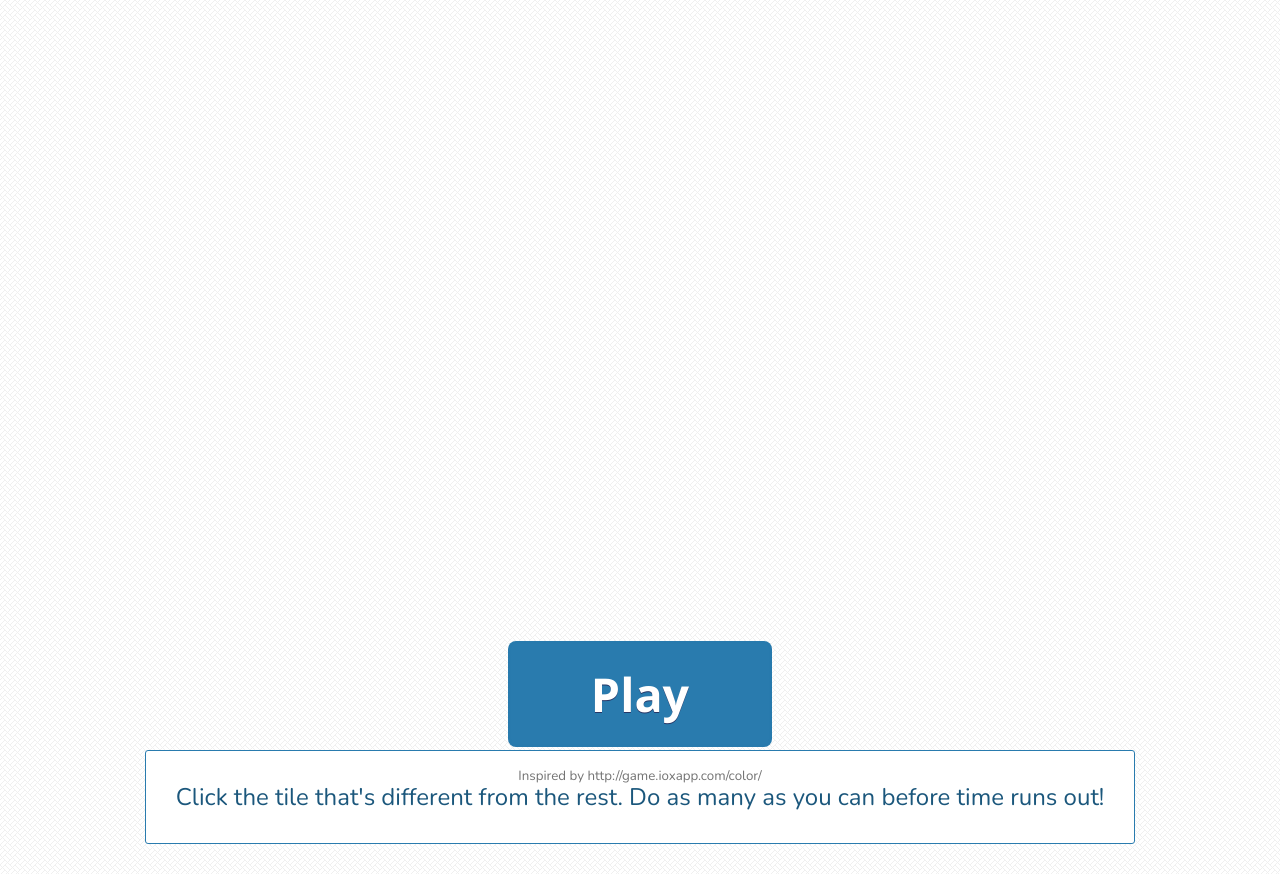
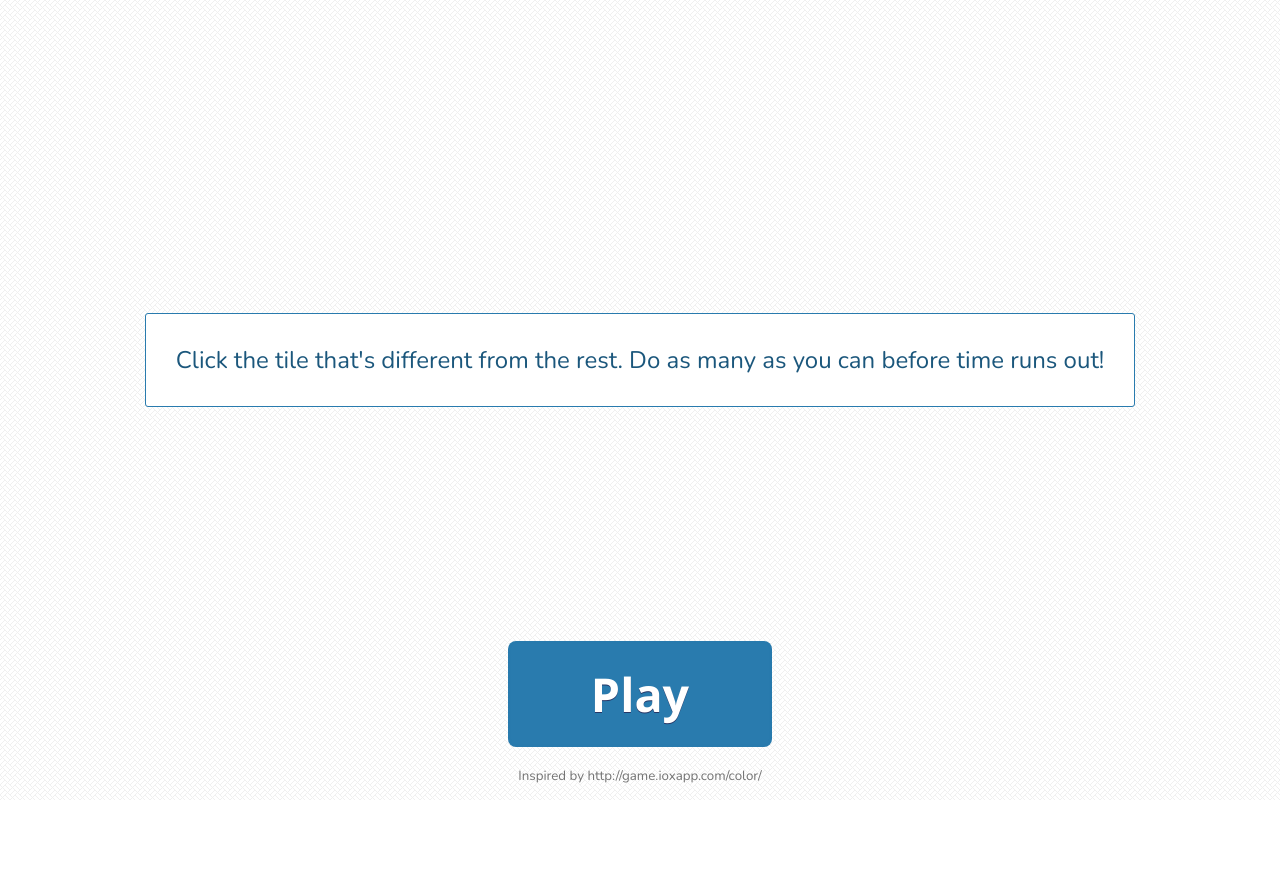
Before and after one commit to ShivamSarodia/colorscout, a plain HTML site: page index.html in a window 1280 px wide. After the commit the page ends 800 px from the top, so only its background shows below. Drawn offline with nearby package versions, Linux system fonts and the light colour scheme.

Commit message:
Real changes

```diff
--- a/index.html
+++ b/index.html
@@ -10,11 +10,9 @@
   </head>
   <body>
     <div class="page" id="start-screen">
-      <div id="infhold-div">
 	<div class="info" id="info-div">
 	  Click the tile that's different from the rest. Do as many as you can before time runs out!
 	</div>
-      </div>
       <div id="but-holder">
 	<button class="but" id="start-but">Play</button>
 	<div id="inspired">Inspired by http://game.ioxapp.com/color/</div>
```
